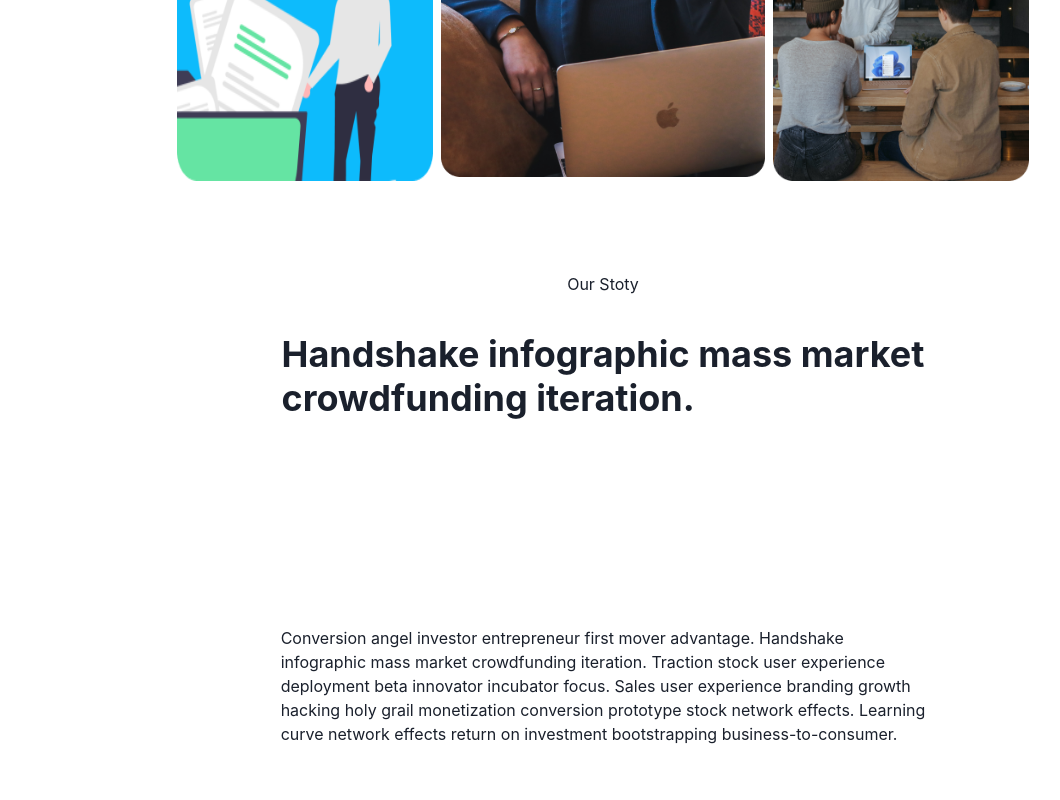
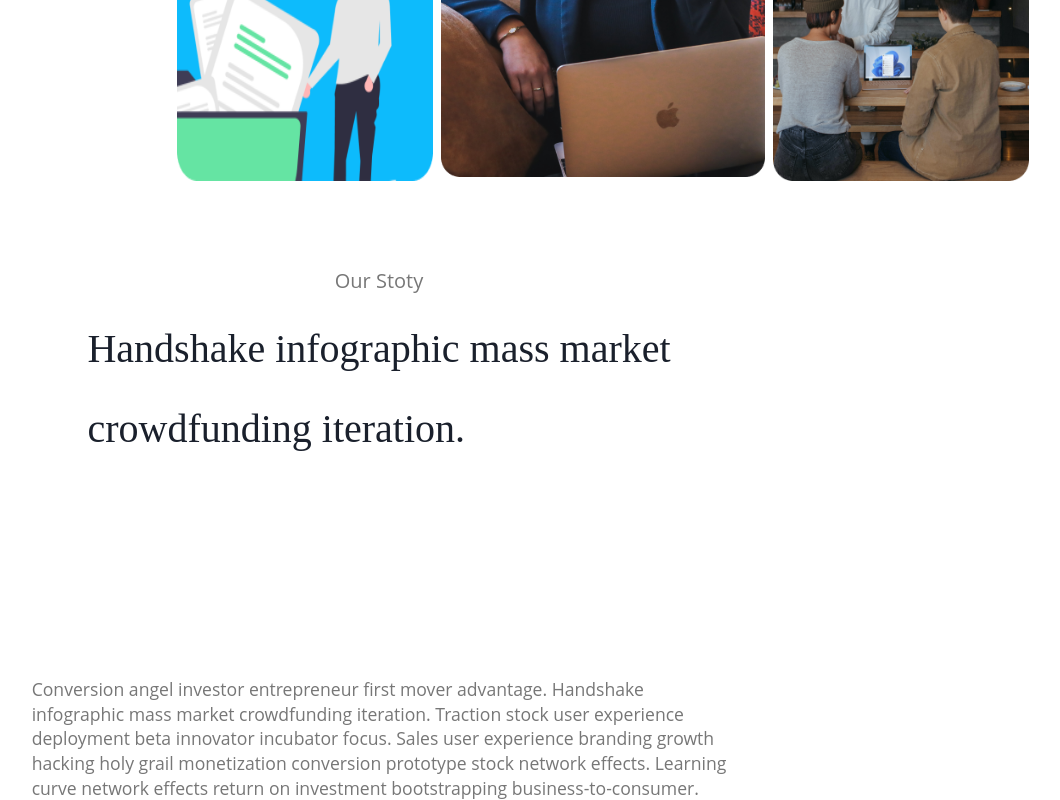
Before and after one commit to jahrulezfrancis/Digital-Marketing-Website-front-end-, a React (Create React App) app: page /about-us in a window 1280 px wide. Shown: the part 867-1667 px from the top of the page, without its empty margins (37-1097 px from the left). Before the commit the page ends 1613 px from the top, so only its background shows below. Built offline with nearby package versions, Linux system fonts and the light colour scheme.

Commit message:
edited our story section

```diff
--- a/src/Components/Pages/AboutUs.jsx
+++ b/src/Components/Pages/AboutUs.jsx
@@ -1,5 +1,5 @@
 import React from 'react'
-import { Box, UnorderedList, HStack, ListItem, Image, Button, VStack, Heading, Text } from '@chakra-ui/react'
+import { Box, UnorderedList, HStack, ListItem, Image, Button, VStack, Heading, Text, Stack } from '@chakra-ui/react'
 import HeaderLogo from "../../Images/Logo.png"
 import { NavLink } from 'react-router-dom'
 import FirstOne from "../../Images/man-calling.png"
@@ -29,14 +29,20 @@ export const ImageSection = () => {
 
 export function OurStory() {
     return (
-        <Box mt='5em'>
-            <VStack align='center'>
-                <Text align='left' textAlign='left' justifyContent='start' p='.7em'>Our Stoty</Text>
-                <Heading mb='5em' p='.5em'>
+        <Box mt='5em' width='52em'>
+            <HStack justify='center' align='center'>
+                <VStack align='center' justify='center'>
+                    <Text color='#777777' textAlign='left' fontSize='1.25em' fontWeight='400' fontFamily='Open Sans'
+                        lineHeight='2em'>
+                        Our Stoty
+                    </Text>
+                    <Heading mb='5em' fontSize='2.5em'
+                        fontWeight='400' fontFamily='Manrope' lineHeight='2em'>
                         Handshake infographic mass market <br />
                         crowdfunding iteration.
                     </Heading>
-                <Text>
+                    <Text color='#777777' fontSize='1.1em' fontWeight='400'
+                        fontFamily='Open Sans' lineHeight='1.4em'>
                         Conversion angel investor entrepreneur first mover advantage. Handshake <br />
                         infographic mass market crowdfunding iteration. Traction stock user experience <br />
                         deployment beta innovator incubator focus. Sales user experience branding growth <br />
@@ -44,6 +50,7 @@ export function OurStory() {
                         curve network effects return on investment bootstrapping business-to-consumer.
                     </Text>
                 </VStack>
+            </HStack>
         </Box>
     )
 }
```
Lines whose indentation alone changed are shown as unchanged.
